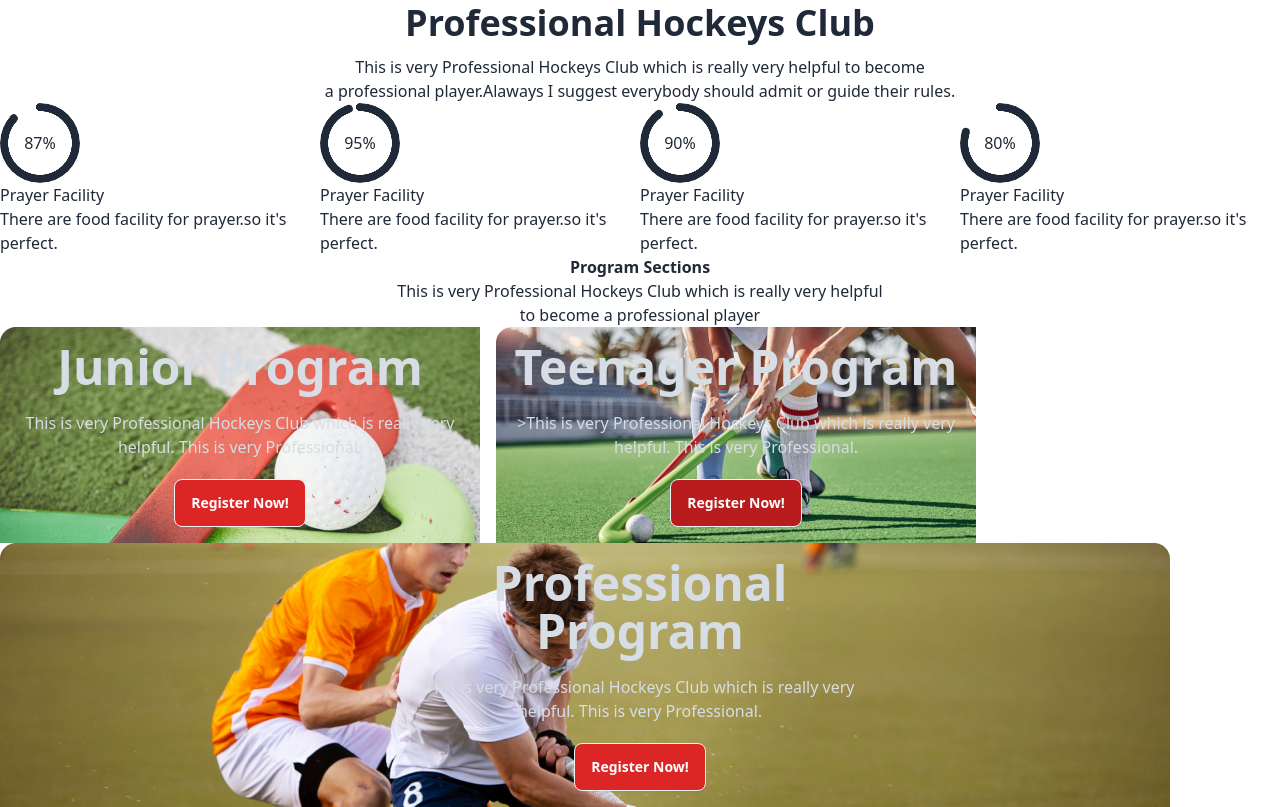
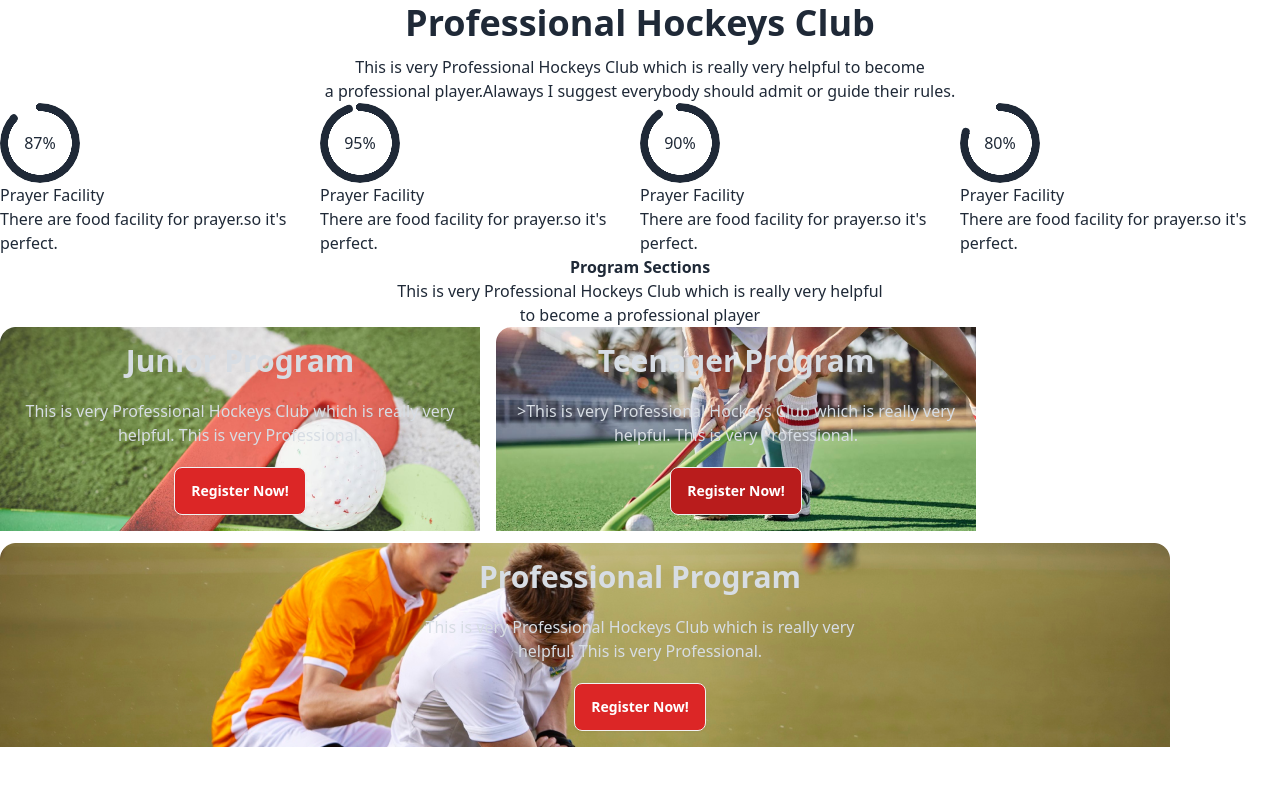
Before and after one commit to MdboktiarUddin/Hockeys-website, a plain HTML site: page index.html in a window 1280 px wide. Shown: the part 866-1673 px from the top of the page. After the commit the page ends 1613 px from the top, so only its background shows below. Drawn offline with nearby package versions, Linux system fonts and the light colour scheme.

```diff
--- a/index.html
+++ b/index.html
@@ -107,24 +107,24 @@
       <p class="text-center">This is very Professional Hockeys Club which is really very helpful <br>
         to become a professional player</p>
        <div class="flex gap-4">
-        <div >
+        <div class="gap-3">
           <div class="h-auto w-100%" style="background-image: url(Images/2.png);">
             <div class="hero-overlay bg-opacity-60"></div>
             <div class="hero-content text-center text-neutral-content">
               <div class="max-w-md">
-                <h1 class="mb-5 text-5xl font-bold">Junior Program</h1>
+                <h1 class="mb-5 text-3xl font-bold">Junior Program</h1>
                 <p class="mb-5">This is very Professional Hockeys Club which is really very helpful. This is very Professional.</p>
                 <button class="btn bg-red-600 text-white">Register Now!</button>
               </div>
             </div>
           </div>
         </div>
-        <div>
+        <div class="gap-3">
           <div class=" max-w-100% max-h-max" style="background-image: url(Images/3.png);">
             <div class="hero-overlay bg-opacity-60"></div>
             <div class="hero-content text-center text-neutral-content">
               <div class="max-w-md">
-                <h1 class="mb-5 text-5xl font-bold">Teenager Program</h1>
+                <h1 class="mb-5 text-3xl font-bold">Teenager Program</h1>
                 <p class="mb-5">>This is very Professional Hockeys Club which is really very helpful. This is very Professional.</p>
                 <button class="btn bg-red-700 text-white">Register Now!</button>
               </div>
@@ -132,12 +132,12 @@
           </div>
         </div>
       </div>
-        <div>
+        <div class="mt-3">
           <div class="h-auto w-auto bg-no-repeat" style="background-image: url(Images/4.png);">
             <div class="hero-overlay bg-opacity-60"></div>
             <div class="hero-content text-center text-neutral-content">
               <div class="max-w-md">
-                <h1 class="mb-5 text-5xl font-bold">Professional Program</h1>
+                <h1 class="mb-5 text-3xl font-bold">Professional Program</h1>
                 <p class="mb-5">This is very Professional Hockeys Club which is really very helpful. This is very Professional.</p>
                 <button class="btn bg-red-600 text-white">Register Now!</button>
               </div>
```
